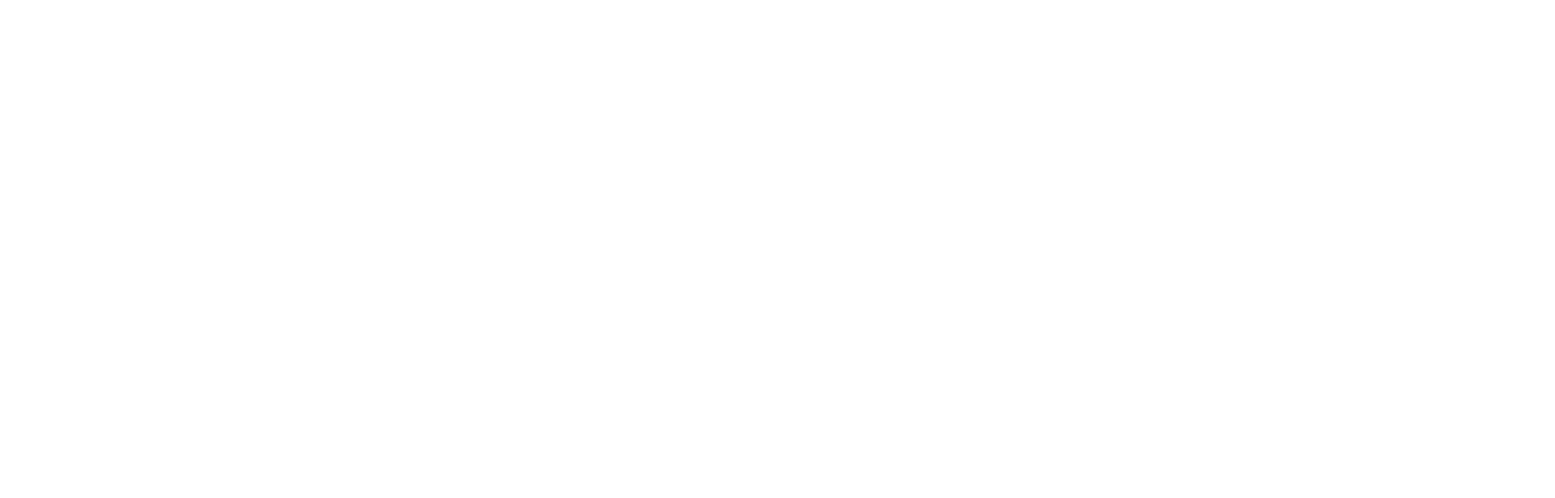
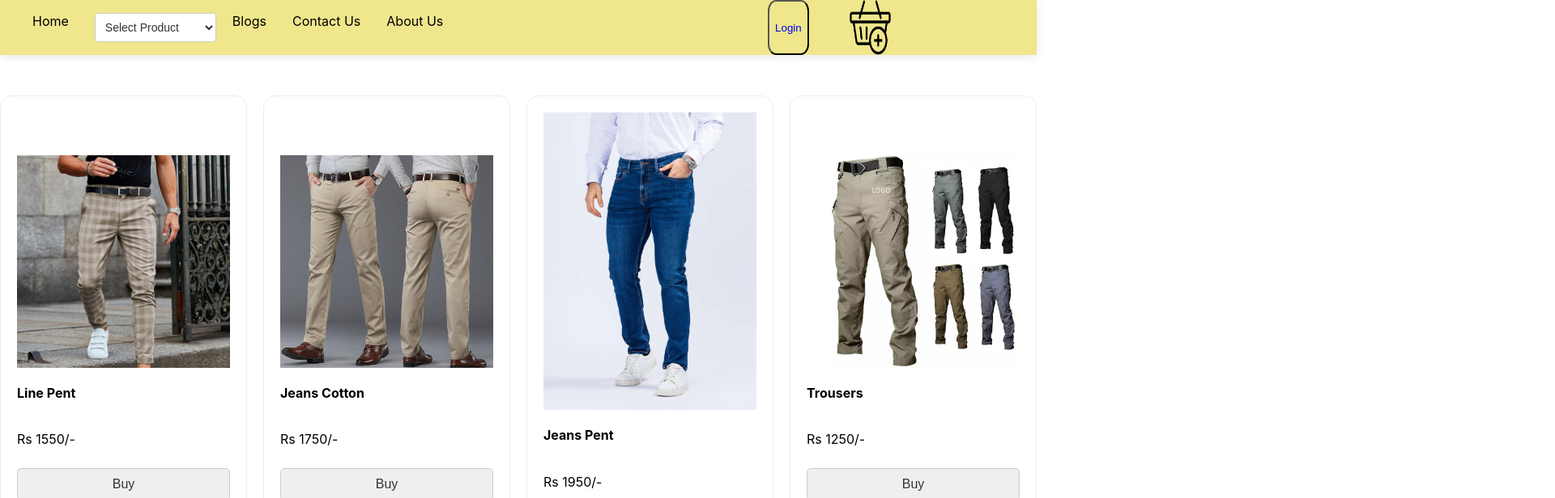
Before and after one commit to Moizajmal2456/EXD-Project, a React (Create React App) app: page /pentspage in a window 1280 px wide. Before the commit this address had no page. Shown: the top 616 px of the page at 81% size, 1920 px wide, since content can reach past the window. Built offline with nearby package versions, Linux system fonts and the light colour scheme.

Commit message:
Add some data to products pages

```diff
--- a/src/App.js
+++ b/src/App.js
@@ -6,6 +6,10 @@ import { SignInPage } from './Pages/SignIn';
 import { ForgotPasswordPage } from './Pages/ForgotPassword';
 import { AboutUsPage } from './Pages/AboutUs';
 import { ContactUsPage } from './Pages/ContactUs';
+import { ShoesPage } from './Pages/ShoesPage';
+import { PentsPage } from './Pages/PentsPage';
+import { BagsPage } from './Pages/BagsPage';
+import { ShirtsPage } from './Pages/ShirtsPage';
 
 function App() {
   return (
@@ -18,6 +22,10 @@ function App() {
       <Route path="/forgotpassword" element={<ForgotPasswordPage/>}/>
       <Route path="/aboutus" element={<AboutUsPage/>}/>
       <Route path="/contactus" element={<ContactUsPage/>}/>
+      <Route path="/shirtspage" element={<ShirtsPage/>}/>
+      <Route path="/pentspage" element={<PentsPage/>}/>
+      <Route path="/bagspage" element={<BagsPage/>}/>
+      <Route path="/shoespage" element={<ShoesPage/>}/>
     </Routes>
     </BrowserRouter>
   </div>
--- a/src/Components/HeroSection/HeroSection.jsx
+++ b/src/Components/HeroSection/HeroSection.jsx
@@ -1,7 +1,7 @@
 import style from "./styles.module.scss";
 import HeroImage from "../../Images/herosection.jpg";
 
-export const HeroSection = () => {
+export const Hero = () => {
 return(
     <div className={style.HeroSection_Erapper}>
      <div className={style.Left_Section}>
--- a/src/Components/Navbar/Navbar.jsx
+++ b/src/Components/Navbar/Navbar.jsx
@@ -1,13 +1,22 @@
 import { Link } from "react-router-dom";
 import AddCart from "../../Images/Addtocart.png";
 import styles from "./styles.module.scss";
-import { useState } from "react";
 
 export const Navbar = () => {
-    const [isOpen, setIsOpen] = useState(false);
 
-    const toggleDropdown = () => {
-      setIsOpen(!isOpen);
+    const handleOptionSelected = (event) => {
+        const selectedOption = event.target.value;
+        if (selectedOption === 'Shirt') {
+          window.location.href = "/shirtspage";
+        } else if (selectedOption === 'Pents') {
+            window.location.href = "/pentspage";
+        } else if (selectedOption === 'Bags') {
+            window.location.href = "/bagspage";
+        } else if (selectedOption === 'Shoes'){
+            window.location.href = "/shoespage";
+        } else {
+            window.location.href = "/";
+        }
     }
 return(
     <div className={styles.Navbar_Wrapper}>
@@ -17,7 +26,7 @@ return(
             <Link to="/">Home</Link>
             </li>
             <div className={styles.Select_Wrapper}>
-            <select>
+            <select onChange={handleOptionSelected}>
                 <option value="Product">Select Product</option>
                 <option value="Shirt">Shirts</option>
                 <option value="Pents">Pents</option>
--- a/src/Components/Navbar/styles.module.scss
+++ b/src/Components/Navbar/styles.module.scss
@@ -56,6 +56,7 @@
             width: 10%;
             border-radius: 20%;
             text-decoration: none;
+            background-color: khaki;
             &:hover{
                 border-radius: 40%;
             }
--- a/src/Pages/BagsPage.jsx
+++ b/src/Pages/BagsPage.jsx
@@ -0,0 +1,12 @@
+import { Navbar } from "../Components/Navbar/Navbar";
+import { Footer } from "../Components/Footer/Footer";
+import { Bags } from "../Components/BagsProduct/Bags";
+
+export const BagsPage = () => {
+return(<>
+    <Navbar/>
+    <Bags/>
+    <Footer/>
+</>
+);
+};
--- a/src/Pages/Home.jsx
+++ b/src/Pages/Home.jsx
@@ -1,6 +1,6 @@
 import { Bags } from "../Components/BagsProduct/Bags";
 import { Footer } from "../Components/Footer/Footer";
-import { HeroSection } from "../Components/HeroSection/HeroSection";
+import { Hero } from "../Components/HeroSection/HeroSection";
 import { Navbar } from "../Components/Navbar/Navbar";
 import { Partners } from "../Components/Partners/Partners";
 import { Pents } from "../Components/Pents/Pents";
@@ -12,7 +12,7 @@ export const HomePage = () => {
 return(
     <>
     <Navbar/>
-    <HeroSection/>
+    <Hero/>
     <Shirts/>
     <Pents/>
     <Bags/>
--- a/src/Pages/PentsPage.jsx
+++ b/src/Pages/PentsPage.jsx
@@ -0,0 +1,12 @@
+import { Navbar } from "../Components/Navbar/Navbar";
+import { Footer } from "../Components/Footer/Footer";
+import { Pents } from "../Components/Pents/Pents";
+
+export const PentsPage = () => {
+return(<>
+    <Navbar/>
+    <Pents/>
+    <Footer/>
+</>
+);
+};
--- a/src/Pages/ShirtsPage.jsx
+++ b/src/Pages/ShirtsPage.jsx
@@ -0,0 +1,12 @@
+import { Navbar } from "../Components/Navbar/Navbar";
+import { Footer } from "../Components/Footer/Footer";
+import { Shirts } from "../Components/ShirtProduct/Shirts";
+
+export const ShirtsPage = () => {
+return(<>
+    <Navbar/>
+    <Shirts/>
+    <Footer/>
+</>
+);
+};
--- a/src/Pages/ShoesPage.jsx
+++ b/src/Pages/ShoesPage.jsx
@@ -0,0 +1,12 @@
+import { Navbar } from "../Components/Navbar/Navbar";
+import { Footer } from "../Components/Footer/Footer";
+import { Shoes } from "../Components/ShoesProduct/Shoes";
+
+export const ShoesPage = () => {
+return(<>
+    <Navbar/>
+    <Shoes/>
+    <Footer/>
+</>
+);
+};
```
Also changed, not shown: src/Images/Shirts Background.webp (added).
